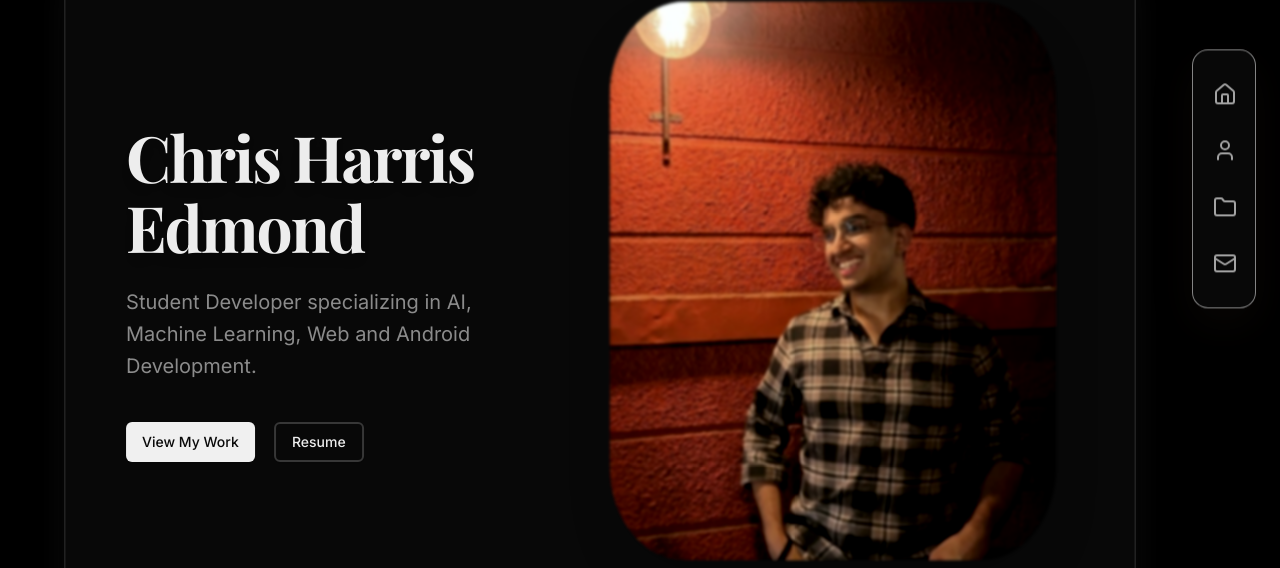
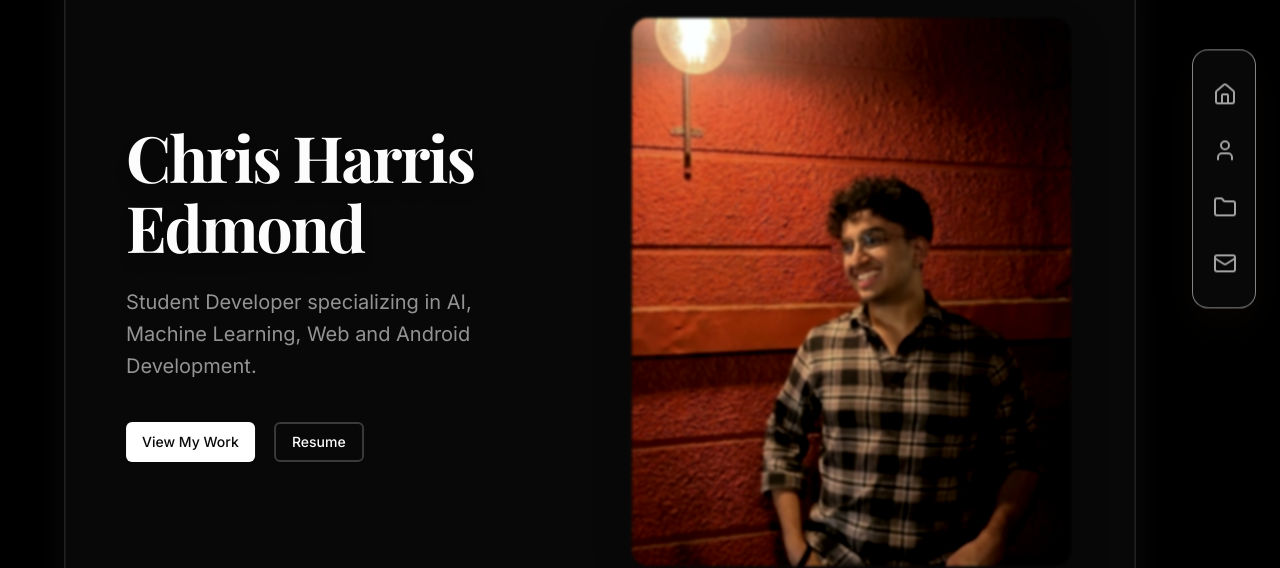
Before and after one commit to chris-h-edmond/portfolio, a React (Vite) app: page / in a window 1280 px wide. Shown: the part 221-789 px from the top of the page. Built offline with nearby package versions, Linux system fonts and the light colour scheme; a web font is replaced by a local one.

Commit message:
Fixed scroll animation

```diff
--- a/src/components/Hero.jsx
+++ b/src/components/Hero.jsx
@@ -32,26 +32,26 @@ const Hero = () => {
     offset: ["start start", "end end"]
   });
 
-  const smoothProgress = useSpring(scrollYProgress, {
-    stiffness: 100, damping: 30, restDelta: 0.001
-  });
-
   // Fade out left text
-  const leftOpacity = useTransform(smoothProgress, [0, 0.4], [1, 0]);
-  const leftX = useTransform(smoothProgress, [0, 0.4], [0, -50]);
+  const leftOpacity = useTransform(scrollYProgress, [0, 0.4], [1, 0]);
+  const leftX = useTransform(scrollYProgress, [0, 0.4], [0, -50]);
 
   // Fade in skills grid
-  const skillsOpacity = useTransform(smoothProgress, [0.4, 0.8], [0, 1]);
-  const skillsY = useTransform(smoothProgress, [0.4, 0.8], [40, 0]);
-  const skillsPointerEvents = useTransform(smoothProgress, p => p > 0.5 ? 'auto' : 'none');
+  const skillsOpacity = useTransform(scrollYProgress, [0.4, 0.8], [0, 1]);
+  const skillsY = useTransform(scrollYProgress, [0.4, 0.8], [40, 0]);
+  const skillsPointerEvents = useTransform(scrollYProgress, p => p > 0.5 ? 'auto' : 'none');
 
   const [bounds, setBounds] = useState(null);
 
   useEffect(() => {
     const measure = () => {
       const ph = placeholderRef.current;
-      if (!ph) return;
+      if (!ph || !containerRef.current) return;
       const rect = ph.getBoundingClientRect();
+      const containerRect = containerRef.current.getBoundingClientRect();
+
+      // Calculate true viewport top position as if the container has exactly stuck to top:0
+      const simulatedStTop = rect.top - containerRect.top;
 
       let targetLeft = 24;
       let targetTop = 24;
@@ -68,7 +68,7 @@ const Hero = () => {
       }
 
       setBounds({
-        stTop: rect.top, stLeft: rect.left, stW: rect.width, stH: rect.height,
+        stTop: simulatedStTop, stLeft: rect.left, stW: rect.width, stH: rect.height,
         enTop: targetTop, enLeft: targetLeft, enSize: targetSize
       });
     };
@@ -81,22 +81,26 @@ const Hero = () => {
 
   // Use progress to fade out header initial text
   useEffect(() => {
-     const unsubscribe = smoothProgress.on('change', (v) => {
+     const unsubscribe = scrollYProgress.on('change', (v) => {
         const txt = document.getElementById("header-logo-text");
         if (txt) {
            txt.style.opacity = v > 0.9 ? 0 : 1;
         }
      });
      return () => unsubscribe();
-  }, [smoothProgress]);
+  }, [scrollYProgress]);
 
-  const imgTop = useTransform(smoothProgress, [0, 1], [bounds?.stTop || 0, bounds?.enTop || 0]);
-  const imgLeft = useTransform(smoothProgress, [0, 1], [bounds?.stLeft || 0, bounds?.enLeft || 0]);
-  const imgWidth = useTransform(smoothProgress, [0, 1], [bounds?.stW || 0, bounds?.enSize || 0]);
-  const imgHeight = useTransform(smoothProgress, [0, 1], [bounds?.stH || 0, bounds?.enSize || 0]);
-  const imgRadius = useTransform(smoothProgress, [0, 1], ["16px", "50%"]);
+  // Instantly cross-fade placeholder and animated image exactly when scroll reaches the sticky point
+  const placeOpacity = useTransform(scrollYProgress, [0, 0.001], [1, 0]);
+  const fixedOpacity = useTransform(scrollYProgress, [0, 0.001], [0, 1]);
+
+  const imgTop = useTransform(scrollYProgress, [0, 1], [bounds?.stTop || 0, bounds?.enTop || 0]);
+  const imgLeft = useTransform(scrollYProgress, [0, 1], [bounds?.stLeft || 0, bounds?.enLeft || 0]);
+  const imgWidth = useTransform(scrollYProgress, [0, 1], [bounds?.stW || 0, bounds?.enSize || 0]);
+  const imgHeight = useTransform(scrollYProgress, [0, 1], [bounds?.stH || 0, bounds?.enSize || 0]);
+  const imgRadius = useTransform(scrollYProgress, [0, 1], ["16px", "50%"]);
   // Use a string interpolation for filter so format strictly matches
-  const imgFilter = useTransform(smoothProgress, [0, 1], ["blur(1.5px) brightness(0.9) saturate(0.85) contrast(1.25)", "blur(0px) brightness(1) saturate(1) contrast(1)"]);
+  const imgFilter = useTransform(scrollYProgress, [0, 1], ["blur(1.5px) brightness(0.9) saturate(0.85) contrast(1.25)", "blur(0px) brightness(1) saturate(1) contrast(1)"]);
 
   return (
     <section ref={containerRef} className="relative h-[200vh] w-full" id="home">
@@ -138,13 +142,13 @@ const Hero = () => {
 
             {/* 2. Right Image Column */}
             <div className="hero-image-wrapper relative z-10">
-              <img
+              <motion.img
                  ref={placeholderRef}
                  src={chris}
                  alt="Chris Harris Edmond - Student Developer"
-                 className="hero-image scale-[1.02]"
+                 className="hero-image"
                  style={{
-                   opacity: bounds ? 0 : 1,
+                   opacity: bounds ? placeOpacity : 1,
                    filter: "blur(1.5px) brightness(0.9) saturate(0.85) contrast(1.25)",
                    pointerEvents: "none"
                  }}
@@ -181,7 +185,7 @@ const Hero = () => {
       {bounds && (
          <motion.img
             src={chris}
-            className="fixed z-[1001] shadow-2xl scale-[1.02]"
+            className="fixed z-[1001] shadow-2xl"
             style={{
                top: imgTop,
                left: imgLeft,
@@ -189,6 +193,7 @@ const Hero = () => {
                height: imgHeight,
                borderRadius: imgRadius,
                filter: imgFilter,
+               opacity: fixedOpacity,
                pointerEvents: 'none',
                objectFit: 'cover'
             }}
```
